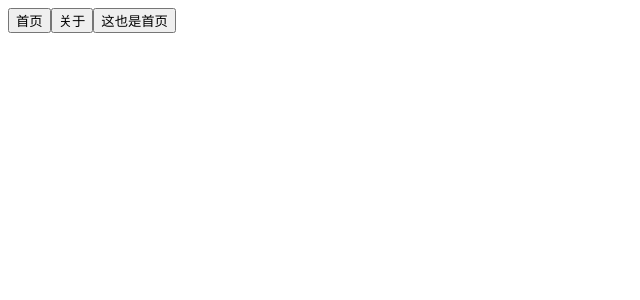
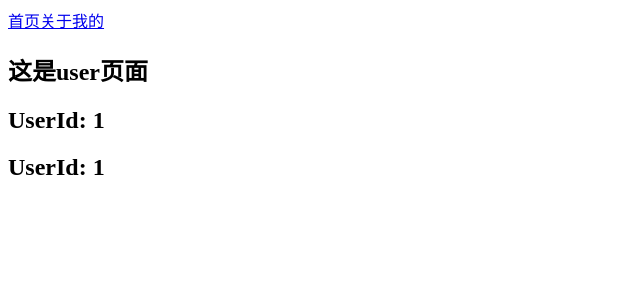
Before and after one commit to Jimson25/VueFromWhy, a Vue app in the folder day06/04-vue-router/learn-router/: page /user/1 in a window 1280 px wide. Shown: the top 300 px of the page, without its empty margins (0-640 px from the left). Built offline with nearby package versions, Linux system fonts and the light colour scheme.

Commit message:
1. 动态路由配置 2. 路由懒加载

```diff
--- a/day06/04-vue-router/learn-router/src/App.vue
+++ b/day06/04-vue-router/learn-router/src/App.vue
@@ -1,9 +1,13 @@
 <template>
   <div id="app">
-    <router-link to="/home" tag="button" replace>首页</router-link>
-    <router-link to="/about" tag="button" replace>关于</router-link>
+    <!--    <router-link to="/home" tag="button" replace>首页</router-link>-->
+    <!--    <router-link to="/about" tag="button" replace>关于</router-link>-->
+
+    <router-link to="/home">首页</router-link>
+    <router-link to="/about">关于</router-link>
+    <router-link v-bind:to="'/user/'+ userId">我的</router-link>
     <!--  路由代码跳转  -->
-    <button @click="routerLinkHome">这也是首页</button>
+    <!--    <button @click="routerLinkHome">这也是首页</button>-->
     <router-view></router-view>
   </div>
 </template>
@@ -11,6 +15,11 @@
 <script>
   export default {
     name: 'App',
+    data() {
+      return {
+        userId: 'zhangsan',
+      }
+    },
     methods: {
       routerLinkHome() {
         this.$router.push('/home')
@@ -20,8 +29,8 @@
 </script>
 
 <style>
-  .isActive {
-    color: red;
-    background-color: black;
-  }
+  /*.isActive {*/
+  /*  color: red;*/
+  /*  background-color: black;*/
+  /*}*/
 </style>
--- /dev/null
+++ b/day06/04-vue-router/learn-router/src/components/User.vue
@@ -0,0 +1,23 @@
+<template>
+  <div>
+    <h2>这是user页面</h2>
+    <h2>UserId: {{$route.params.userId}} </h2>
+    <h2>UserId: {{userId}} </h2>
+
+  </div>
+</template>
+
+<script>
+  export default {
+    name: "User",
+    computed: {
+      userId() {
+        return this.$route.params.userId;
+      }
+    }
+  }
+</script>
+
+<style scoped>
+
+</style>
--- a/day06/04-vue-router/learn-router/src/router/index.js
+++ b/day06/04-vue-router/learn-router/src/router/index.js
@@ -1,8 +1,13 @@
 //配置项目路由
 import VueRouter from 'vue-router'
 import Vue from 'vue'
-import home from '../components/Home'
-import about from '../components/About'
+// import home from '../components/Home'
+// import about from '../components/About'
+// import user from '../components/User'
+
+const home  = ()=> import ('../components/Home')
+const about  = ()=> import ('../components/About')
+const user  = ()=> import ('../components/User')
 
 //1.通过Vue.use(插件),安装插件
 Vue.use(VueRouter);
@@ -10,22 +15,26 @@ Vue.use(VueRouter);
 //2. 创建VueRouter对象
 const routes = [
   {
-    path:'/',
-    redirect:'/home'
+    path: '/',
+    redirect: '/home'
   },
   {
     path: '/home',
     component: home
   },
   {
-    path:'/about',
+    path: '/about',
     component: about
+  },
+  {
+    path: '/user/:userId',
+    component: user
   }
 ];
 const router = new VueRouter({
   routes,
-  mode:'history',
-  linkActiveClass:'isActive'
+  mode: 'history',
+  linkActiveClass: 'isActive'
 })
 
 //3. 将router对象传入Vue对象中
```
Also changed, not shown: 1 other file (tests, documents, lock files or other folders).
